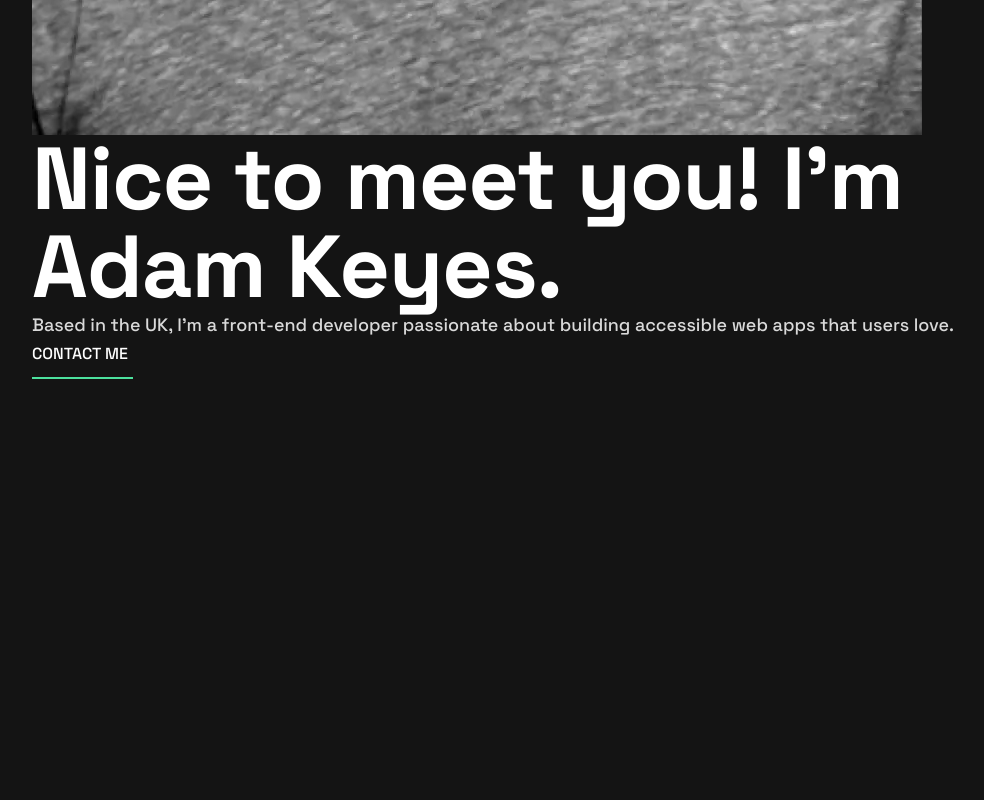
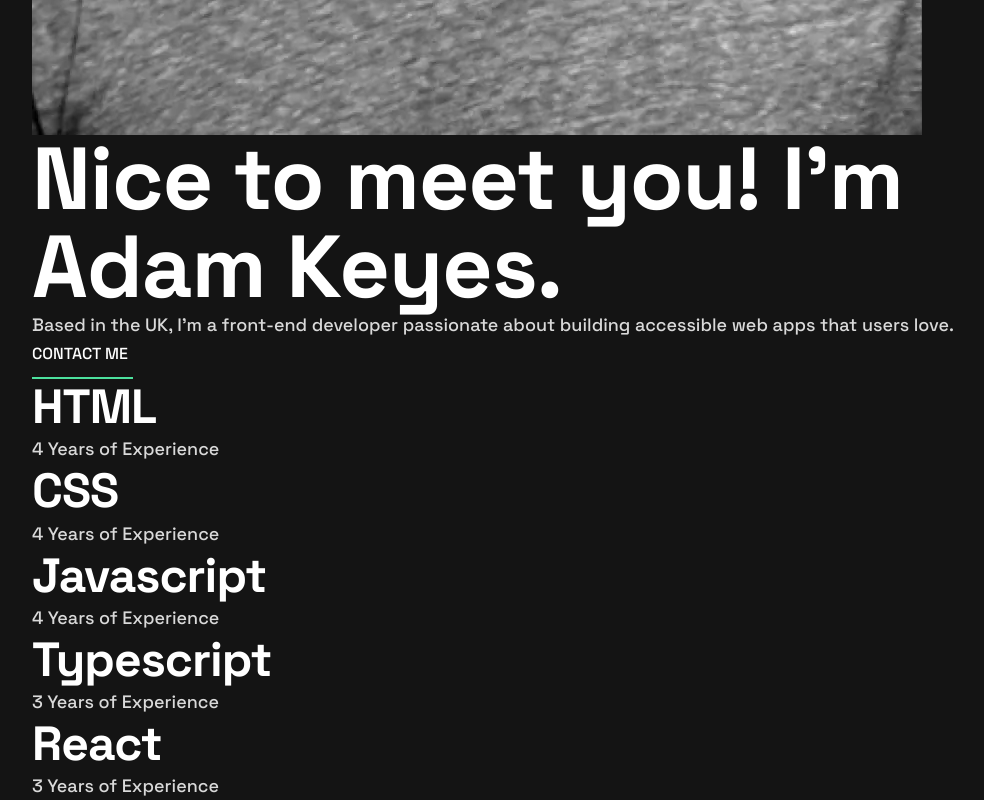
Before and after one commit to Lewis-mbui/lewis-mbui-portfolio, a React (Vite) app: page / in a window 1280 px wide. Shown: the part 1783-2583 px from the top of the page, without its empty margins (53-1037 px from the left). Before the commit the page ends 2162 px from the top, so only its background shows below. Built offline with nearby package versions, Linux system fonts and the light colour scheme.

Commit message:
build skills section component

```diff
--- a/src/App.tsx
+++ b/src/App.tsx
@@ -1,8 +1,10 @@
 import IntroSection from "./components/IntroSection";
+import SkillsSection from "./components/SkillsSection";
 
 function App() {
   return <>
     <IntroSection />
+    <SkillsSection />
   </>;
 }
 
--- /dev/null
+++ b/src/components/SkillDescription.tsx
@@ -0,0 +1,15 @@
+interface Props {
+  title: string;
+  period: number;
+}
+
+const SkillDescription = ({ title, period }: Props) => {
+  return (
+    <li className="skill">
+      <h2 className="heading-large">{title}</h2>
+      <p>{period} Years of Experience</p>
+    </li>
+  )
+}
+
+export default SkillDescription
--- /dev/null
+++ b/src/components/SkillsSection.tsx
@@ -0,0 +1,16 @@
+import skills from "../data/skills"
+import SkillDescription from "./SkillDescription"
+
+const SkillsSection = () => {
+  return (
+    <section className="skills">
+      <div className="skills__wrapper wrapper">
+        <ul className="skills__list" role="list">
+          {skills.map(s => <SkillDescription key={s.id} title={s.title} period={s.period} />)}
+        </ul>
+      </div>
+    </section>
+  )
+}
+
+export default SkillsSection
--- /dev/null
+++ b/src/data/skills.ts
@@ -0,0 +1,35 @@
+interface Skill {
+  id: string;
+  title: string;
+  period: number;
+}
+
+const skills: Skill[] = [
+  {
+    id: "html",
+    title: "HTML",
+    period: 4,
+  },
+  {
+    id: "css",
+    title: "CSS",
+    period: 4,
+  },
+  {
+    id: "javascript",
+    title: "Javascript",
+    period: 4,
+  },
+  {
+    id: "typescript",
+    title: "Typescript",
+    period: 3,
+  },
+  {
+    id: "react",
+    title: "React",
+    period: 3,
+  },
+];
+
+export default skills;
```
